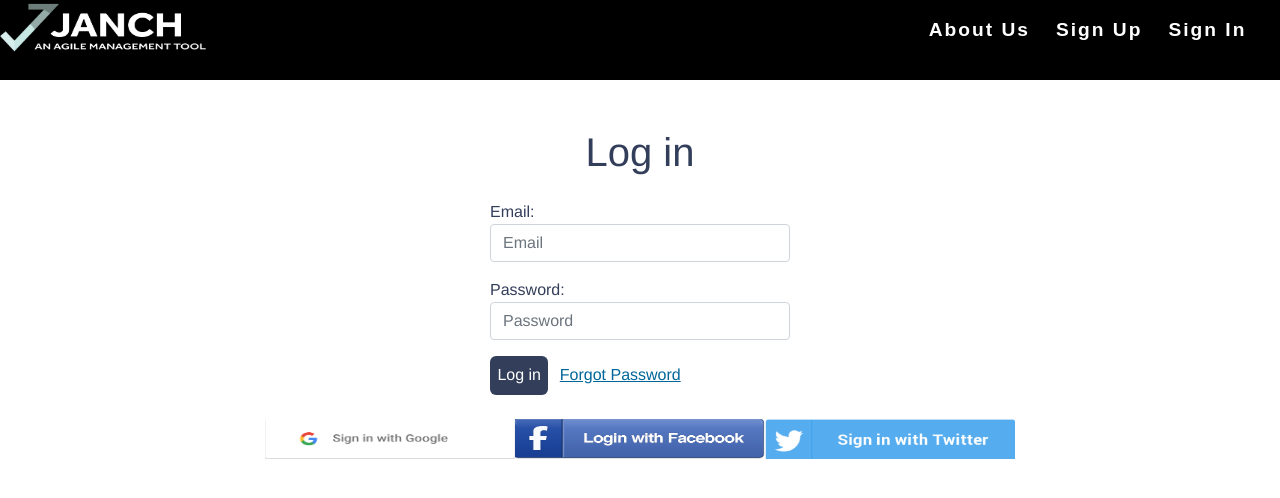
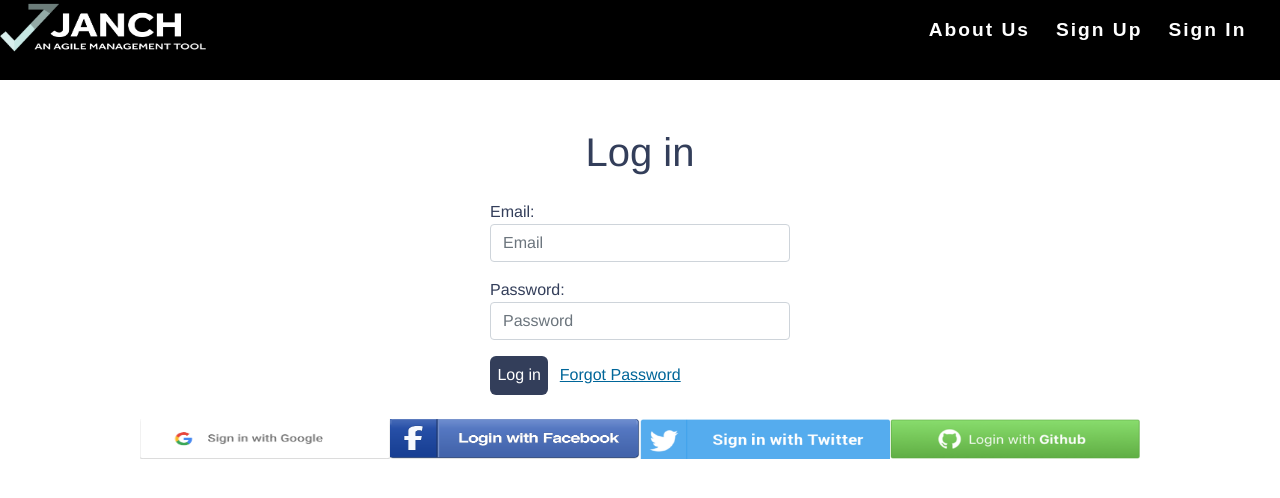
Before and after one commit to arad10/cs554, a React (Create React App) app in the folder client/: page /signin in a window 1280 px wide. Shown: the top 498 px of the page. Built offline with nearby package versions, Linux system fonts and the light colour scheme; no server answers.

Commit message:
ability to login in with github

```diff
--- a/client/src/components/SocialSignIn.js
+++ b/client/src/components/SocialSignIn.js
@@ -4,6 +4,7 @@ import { doSocialSignIn } from '../firebase/FirebaseFunctions';
 import google from '../images/google_sign_in.png';
 import facebook from '../images/facebook_sign_in.png';
 import twitter from '../images/twitter_sign_in.png';
+import github from '../images/github_sign_in.png';
 import styled from "styled-components";
 import firebase from "firebase/app"
 import axios from "axios"
@@ -42,6 +43,12 @@ const SocialSignIn = () => {
             alt="twitter"
             src={twitter}  className="media-img"/>
 
+            <img
+            onClick={() => socialSignOn('github')}
+            alt="github"
+            src={github}  className="media-img"/>
+
+
 
         </div>
         </Wrapper>
--- a/client/src/firebase/FirebaseFunctions.js
+++ b/client/src/firebase/FirebaseFunctions.js
@@ -29,6 +29,9 @@ async function doCreateUserWithEmailAndPassword(email, password, displayName) {
       socialProvider = new firebase.auth.FacebookAuthProvider();
     } else if (provider === 'twitter') {
       socialProvider = new firebase.auth.TwitterAuthProvider();
+    } else if (provider === 'github') {
+      socialProvider = new firebase.auth.GithubAuthProvider();
+
     }
     await firebase.auth().signInWithPopup(socialProvider);
   }
```
Also changed, not shown: client/src/images/github_sign_in.png (added).
